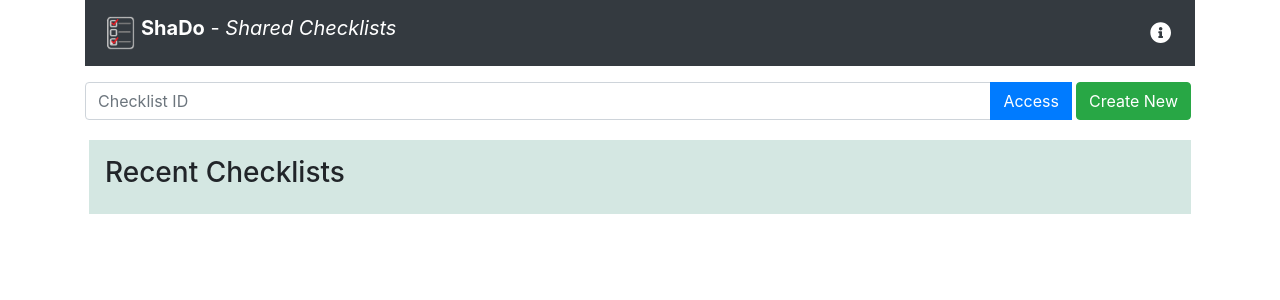
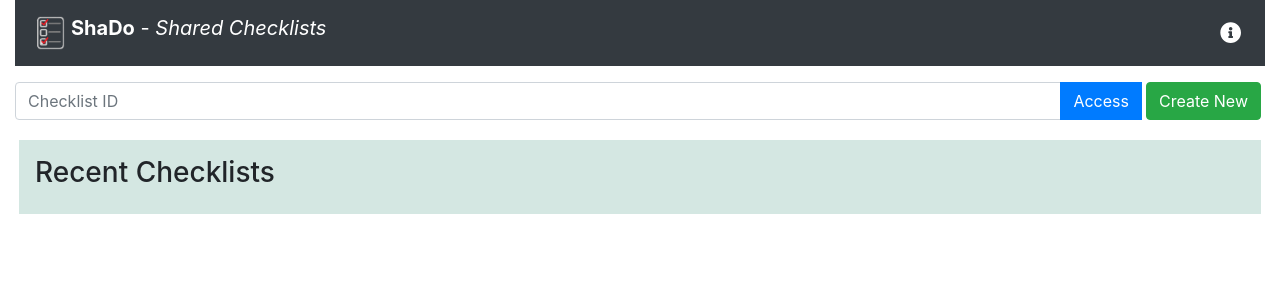
Before and after one commit to samruddhikhandale/checklists, a React (Create React App) app in the folder checklist.ui/: page / in a window 1280 px wide. Shown: the top 300 px of the page. Built offline with nearby package versions, Linux system fonts and the light colour scheme.

Commit message:
Build script update and fluid container for ui

```diff
--- a/checklist.ui/src/App.js
+++ b/checklist.ui/src/App.js
@@ -19,7 +19,7 @@ function App() {
   return (
     <div>
       <BrowserRouter>
-        <Container>
+        <Container fluid>
           <Header />
 
           <Row className="mt-3">
--- a/package.json
+++ b/package.json
@@ -4,7 +4,7 @@
     "description": "ShaDo App main",
     "scripts": {
       "test": "echo \"Error: no test specified\" && exit 1",
-      "build": "build.sh",
+      "build": "bash build.sh",
       "start": "npm start --prefix ./checklist.service"
     },
     "author": "Eljo Padannamackal George",
```
